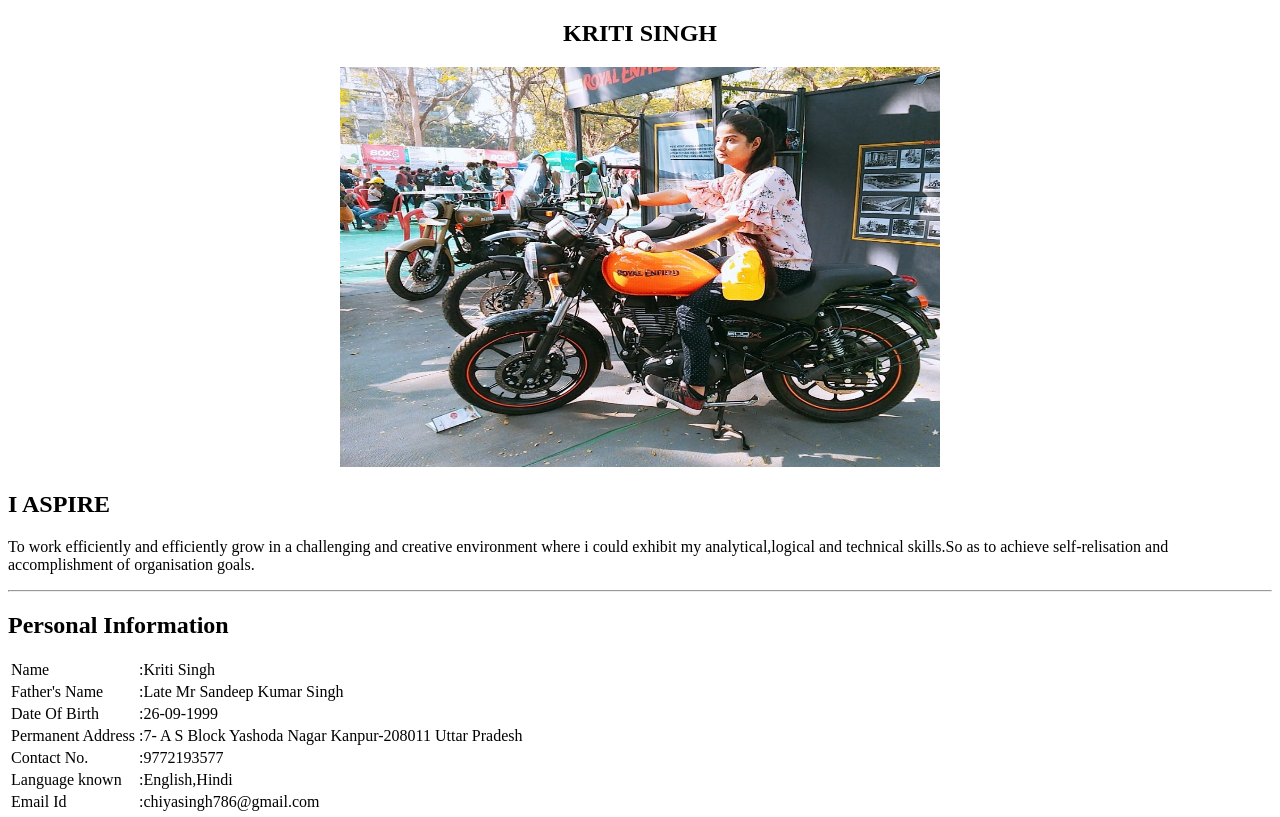
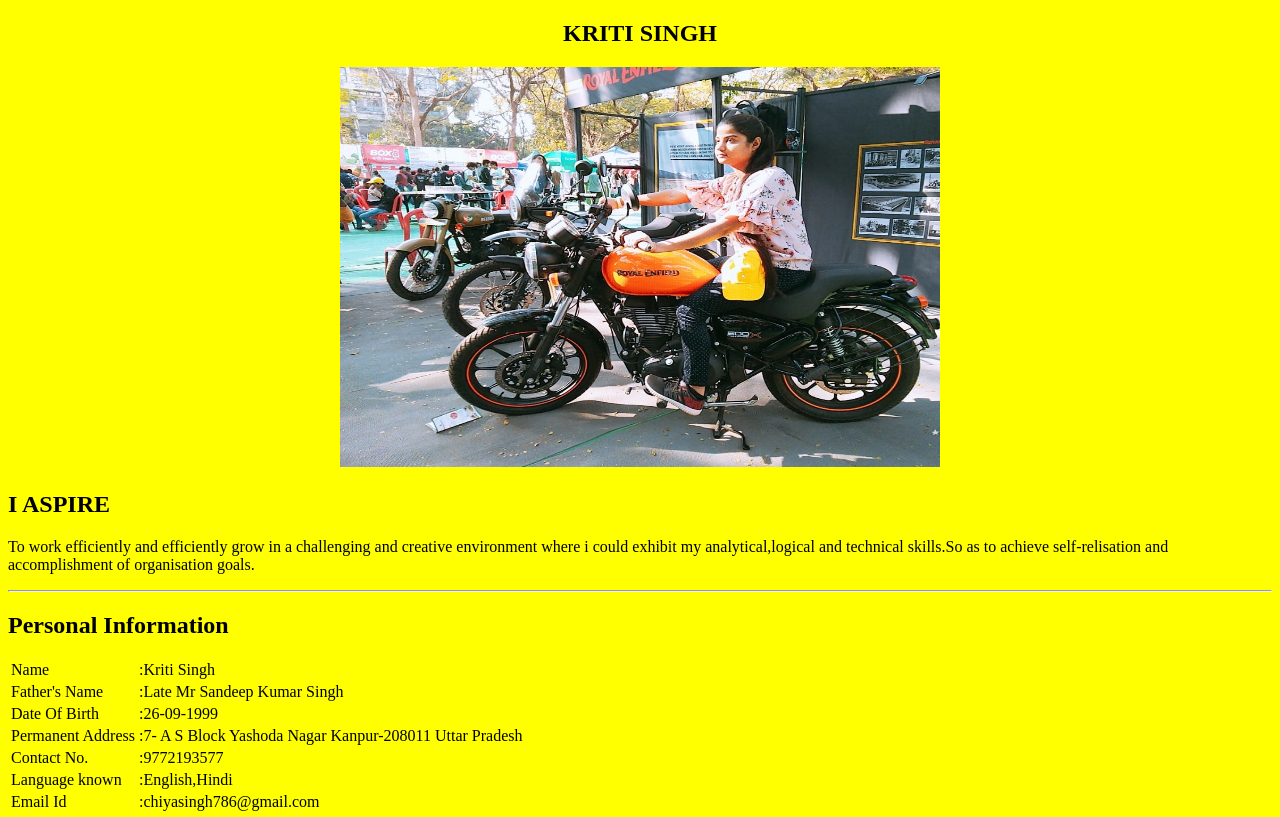
Before and after one commit to kriti786/CV1, a plain HTML site: page index.html in a window 1280 px wide. Shown: the top 817 px of the page. Drawn offline with Linux system fonts and the light colour scheme.

Commit message:
Update index.html

```diff
--- a/index.html
+++ b/index.html
@@ -8,7 +8,7 @@
     <title>Kriti's personal site</title>
 
   </head>
-  <body>
+  <body style="background-color:yellow">
   <center>
 <h2>KRITI SINGH</h2>
 
```
